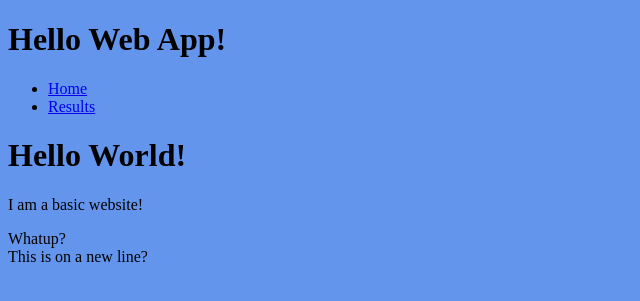
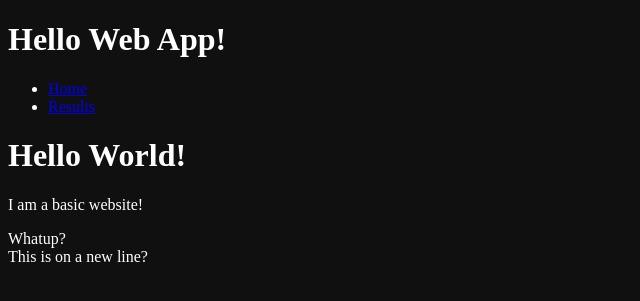
Before and after one commit to JBiscaro/exalted-webapp, a Django app: page / in a window 1280 px wide. Shown: the top 301 px of the page, without its empty margins (0-640 px from the left). Run offline with Django 3.2, Linux system fonts and the light colour scheme.

Commit message:
changed css styling to black background, white text

```diff
--- a/calculator/static/css/style.css
+++ b/calculator/static/css/style.css
@@ -1,3 +1,4 @@
 body {
-  background-color: cornflowerblue;
+  background-color: #101010;
+  color: #ffffff;
 }
```
